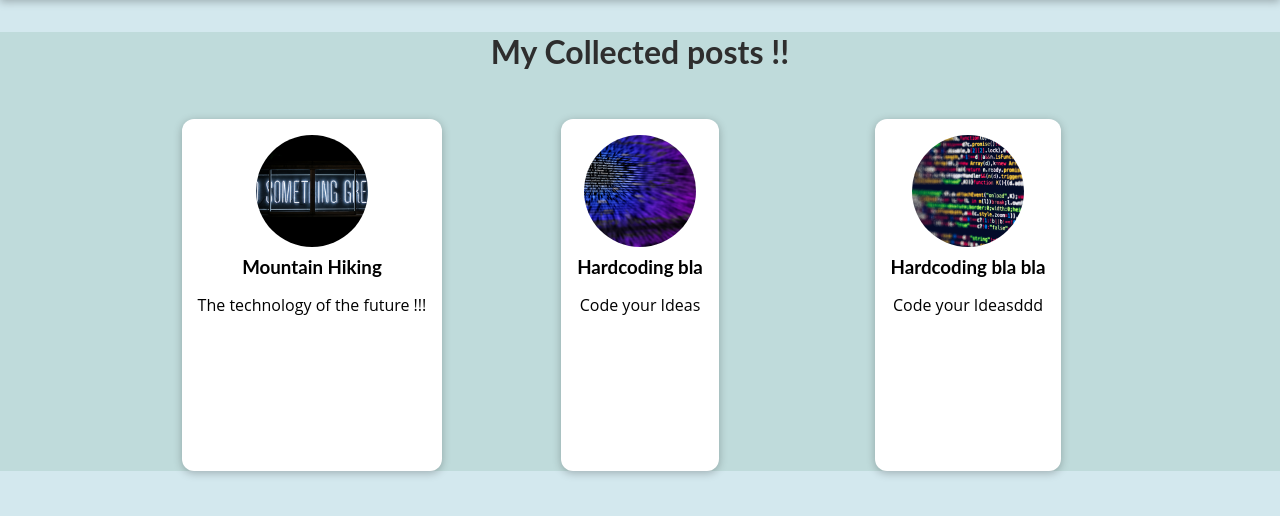
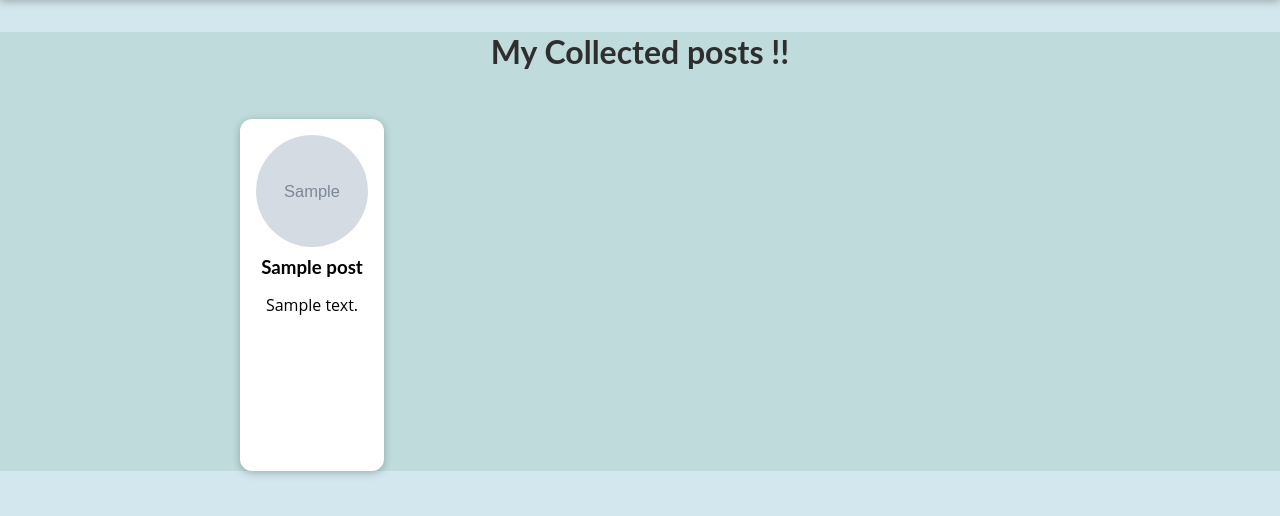
Before and after one commit to StefanGriffin/My_Site, a Django app: page /posts in a window 1280 px wide. Shown: the part 80-596 px from the top of the page. Run offline with Django 3.2, Linux system fonts and the light colour scheme; tables that the repository leaves empty hold one stand-in row (values such as "Sample post"); grey boxes marked "Sample" are stand-in pictures.

Commit message:
code with added explained notes

```diff
--- a/blog/templates/blog/include/post.html
+++ b/blog/templates/blog/include/post.html
@@ -5,7 +5,7 @@
     <article class="post">
         <a href="{% url "post-detail-page" post.slug %}">
 
-             <img src="{% static "blog/images/"|add:post.image %}" alt="{{ post.title }}" />
+             <img src="{% static "blog/images/"|add:post.image_name %}" alt="{{ post.title }}" />
 
              <div class="post_content">
                  <h3>{{ post.title }}</h3>
--- a/blog/templates/blog/post-detail.html
+++ b/blog/templates/blog/post-detail.html
@@ -15,7 +15,7 @@
 <section id="summary">
   <h2>{{ post.title }}</h2>
   <article>
-    <img src="{% static "blog/images/"|add:post.image %}" alt="{{ post.title }}" />
+    <img src="{% static "blog/images/"|add:post.image_name %}" alt="{{ post.title }}" />
     <address>By {{ post.author|title }}</address>
     <div>Last post updated on <time>{{ post.date|date:"D d M Y" }}</time></div>
   </article>
--- a/blog/views.py
+++ b/blog/views.py
@@ -1,74 +1,37 @@
-from datetime import date
 from django.http import request
-from django.shortcuts import render
+from django.shortcuts import render, get_object_or_404
+from .models import Post
 
 
-
-all_posts = [
-    {
-        "slug": "hike-in-the-mountains",
-        "image": "1.jpeg",
-        "author": "griffin2021",
-        "date": date(2021, 6, 1),
-        "title": "Mountain Hiking",
-        "excerpt": "The technology of the future !!!",
-        "content": """  Lorem ipsum dolor sit amet,
-            consectetur adipisicing elit. Libero nemo dolorum veniam eligendi laborum quas beatae, expedita provident asperiores excepturi aut
-            blanditiis animi facilis obcaecati repudiandae porro. Numquam, id fugit. """
-
-    },
-
-    {
-        "slug": "coding-is-fun",
-        "image": "10.png",
-        "author": "george",
-        "date": date(2019, 2, 22),
-        "title": "Hardcoding bla",
-        "excerpt": "Code your Ideas",
-        "content": """  Lorem ipsum dolor sit amet,
-            consectetur adipisicing elit. Libero nemo dolorum veniam eligendi laborum quas beatae, expedita provident asperiores excepturi aut
-            blanditiis animi facilis obcaecati repudiandae porro. Numquam, id fugit. """
-
-    },
-      {
-        "slug": "coding-is-maybe-fun",
-        "image": "9.png",
-        "author": "dan",
-        "date": date(2019, 2, 22),
-        "title": "Hardcoding bla bla",
-        "excerpt": "Code your Ideasddd",
-        "content": """  Lorem ipsum dolor sit amet,
-            consectetur adipisicing edfdfdsfdsfgflit. Libero nemo dolorum veniam eligendi laborum quas beatae, expedita provident asperiores excepturi aut
-            blanditiis animi facilis obcaecati repudiandae porro. Numquam, id fugit. """
-
-    }
-]
-
-
-def get_date(post):
-    return post['date']
+# def get_date(post):
+#     return post['date']
 
 
 # Create your views here.
 
 
 def starting_page(request):
-    sorted_posts = sorted(all_posts, key=get_date)
-    latest_posts = sorted_posts[-3:]
+    latest_posts = Post.objects.all().order_by("-date")[:3]  # this is a sql command
+    # -date --> desenting order meaning that the last post is gooing to be the first
+    # sorted_posts = sorted(all_posts, key=get_date)
+    # latest_posts = sorted_posts[-3:]
     return render(request, 'blog/index.html', {
         "posts": latest_posts
     })  # connected with path --> starting-page
 
 
 def posts(request):
+    all_posts = Post.objects.all().order_by("-date")
     return render(request, 'blog/all-posts.html', {
         "all_posts": all_posts
     })  # connected with path --> posts-page
 
 
 def post_detail(request, slug):
-    identified_post = next(post for post in all_posts if post['slug']==slug)
+    # identified_post = next(post for post in all_posts if post['slug']==slug)
     #post['slug'] is the same thing with {{ post.title }} in the post-detail.html template
+    # identified_post = Post.objects.get(slug=slug)
+    identified_post = get_object_or_404(Post, slug=slug)
     return render(request, "blog/post-detail.html", {
         "post": identified_post
     })  # connected with path --> post-detail-page
```
Also changed, not shown: blog/admin.py (+6 -1 lines).
